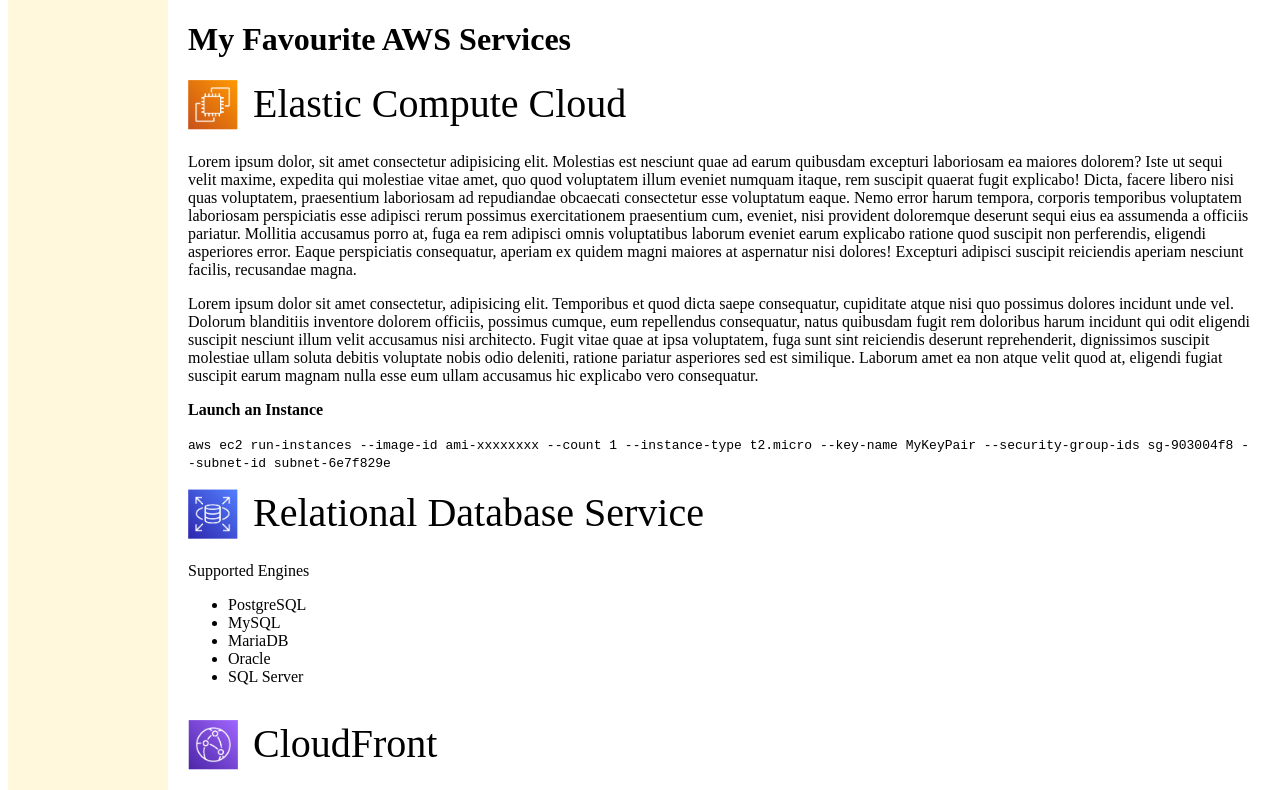
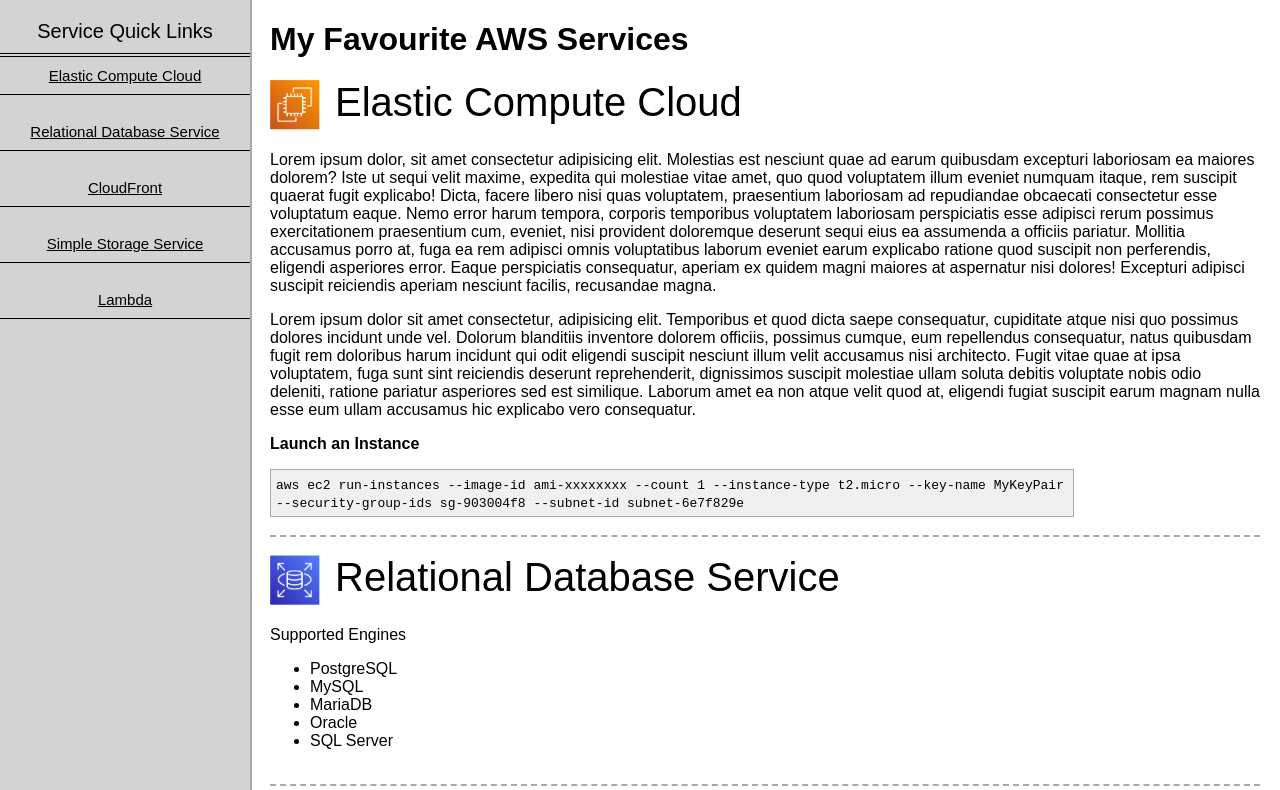
Before and after one commit to adonlevy/technical-doc-page, a plain HTML site: page index.html in a window 1280 px wide. Shown: the top 790 px of the page. Drawn offline with Linux system fonts and the light colour scheme.

Commit message:
best page yet
fgdfg
git push

```diff
--- a/index.html
+++ b/index.html
@@ -11,11 +11,12 @@
 
 <body>
     <nav id="navbar">
-        <a href=""></a>
-        <a href=""></a>
-        <a href=""></a>
-        <a href=""></a>
-        <a href=""></a>
+        <header id="nav-header">Service Quick Links</header>
+        <a class="nav-link" href="#Elastic_Compute_Cloud">Elastic Compute Cloud</a><br>
+        <a class="nav-link" href="#Relational_Database_Service">Relational Database Service</a><br>
+        <a class="nav-link" href="#CloudFront">CloudFront</a><br>
+        <a class="nav-link" href="#Simple_Storage_Service">Simple Storage Service</a><br>
+        <a class="nav-link" href="#Lambda">Lambda</a><br>
     </nav>
 
     <main id="main-doc">
@@ -50,8 +51,10 @@
             </div>
             <div>
                 <p><b>Launch an Instance</b></p>
+                <div class="code-block">
                     <code>aws ec2 run-instances --image-id ami-xxxxxxxx --count 1 --instance-type t2.micro --key-name MyKeyPair --security-group-ids sg-903004f8 --subnet-id subnet-6e7f829e</code>
                 </div>
+            </div><br>
         </section><br>
 
         <!--RDS Section-->
@@ -67,7 +70,7 @@
                 <li>MariaDB</li>
                 <li>Oracle</li>
                 <li>SQL Server</li>
-            </ul>
+            </ul><br>
         </section><br>
 
         <!--CloudFront Section-->
@@ -93,7 +96,7 @@
                     mollitia tempore veniam doloremque quibusdam maxime.</li>
                 <li>Lorem ipsum dolor sit amet, consectetur adipisicing elit. Veritatis, unde corporis! Nesciunt
                     adipisci atque quidem ea perferendis eos quae possimus!</li>
-            </ul>
+            </ul><br>
         </section><br>
 
         <!--S3 Section-->
@@ -103,6 +106,7 @@
                 <header>Simple Storage Service</header>
             </div>
             <p><b>Random CLI commands</b></p>
+            <div class="code-block">
                 <code>--exclude "*" --include "*.txt"</code>
                 <code>--include "*.txt" --exclude "*"</code>
                 <code>/tmp/foo/.git/* -> /tmp/foo/.git/config       (matches, should exclude)
@@ -112,9 +116,10 @@
                 /tmp/foo/.git/* -> /tmp/foo/baz.jpg  (does not match, should include)</code>
                 <code>aws s3 cp /tmp/foo/ s3://bucket/ --recursive \
                     --exclude "*" --include "*.jpg" --include "*.txt"</code>
+            </div><br>
         </section><br>
 
-        <!--Config Section-->
+        <!--Lambda Section-->
         <section class="main-section" id="Lambda">
             <div class="section-title">
                 <img class="service-logo" src="Lambda.png" alt="Lambda Logo">
@@ -129,7 +134,7 @@
             <p>Best service ever</p>
             <p>Best service ever</p>
             <p>Best service ever</p>
-        </section>
+        </section><br>
     </main>
 </body>
 
--- a/styles.css
+++ b/styles.css
@@ -1,16 +1,24 @@
+body {
+    font-family:Arial, Helvetica, sans-serif;
+    padding: 0px;
+    margin: 0px;
+}
+
 #navbar {
     height: 100%; /* full height of the display */
-    width: 160px; /* fixed width */
+    width: 250px; /* fixed width */
     position: fixed; /* stay in place on scroll */
     z-index: 1; /* stay on top */
     top: 0; /* stay at the top */
-    background-color: cornsilk;
+    background-color: lightgray;
     overflow: hidden; /* Disable horizontal scrolling */
     padding-top: 20px;
+    border-right: solid darkgray 2px;
+    text-align: center;
 }
 
 #main-doc {
-    margin-left: 160px; /* this has to match up with the width of the side nav */
+    margin-left: 250px; /* this has to match up with the width of the side nav */
     padding: 0px 20px;
 }
 
@@ -29,3 +37,39 @@ header {
     font-weight: 300;
     padding-bottom: 10px;
 }
+
+#nav-header {
+    font-size: 20px;
+    text-align: center;
+    border-bottom: 4px black double;
+}
+
+.code-block {
+    border: 1px solid darkgray;
+    width: 80%;
+    background-color: #F0F0F0;
+    padding: 5px 5px 5px 5px;
+}
+
+.main-section {
+    border-bottom: darkgray 2px dashed;
+}
+
+.nav-link {
+    font-size: 15px;
+color: black;
+    padding-top: 10px;
+    padding-bottom: 10px;
+    border-bottom: 1px solid black;
+    display: block;
+}
+
+.nav-link:hover {
+    color: blue;
+    font-size: 16px
+}
+
+@media screen and (max-height: 450px) {
+    #navbar {padding-top: 15px;}
+
+}
```
Lines whose indentation alone changed are shown as unchanged.
